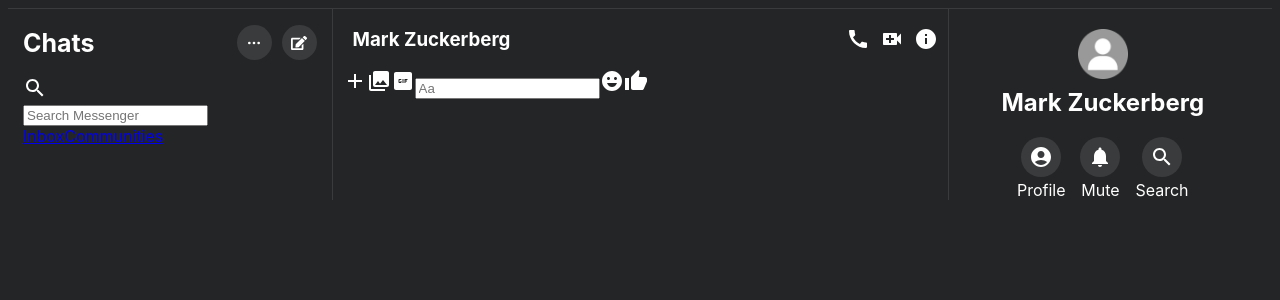
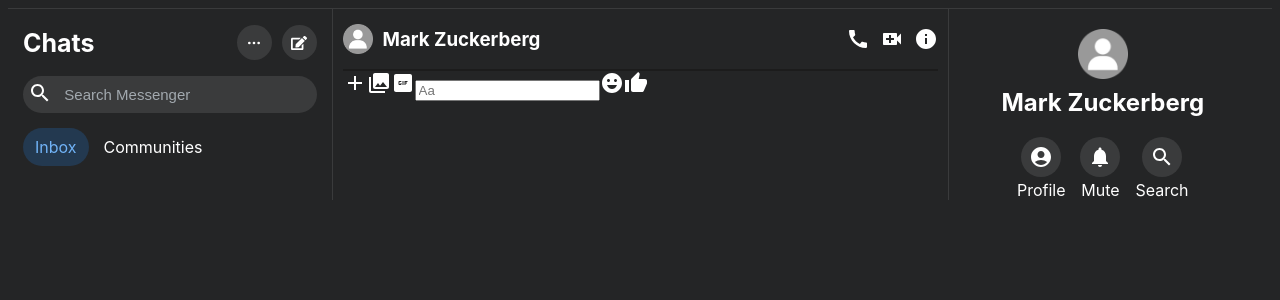
Before and after one commit to Rahulfordev/react-messenger-app, a React (Vite) app: page / in a window 1280 px wide. Shown: the top 300 px of the page. Built offline with nearby package versions, Linux system fonts and the light colour scheme.

Commit message:
style add

```diff
--- a/src/App.css
+++ b/src/App.css
@@ -47,6 +47,51 @@
   justify-content: center;
 }
 
+.left__search--items {
+  background-color: #3a3b3c;
+  border-radius: 20px;
+  display: flex;
+  align-items: center;
+  justify-content: center;
+}
+
+.left__search--items input {
+  background-color: transparent;
+  font-size: 15px;
+  border: none;
+  outline: none;
+}
+
+.left__search--items input[type="text"] {
+  width: 80%;
+  color: #fff;
+  padding: 10px 12px;
+}
+
+.left__search--items input::-webkit-input-placeholder {
+  font-size: 15px;
+  color: #a2a9af;
+}
+
+.left__message--items {
+  display: flex;
+  gap: 15px;
+  margin-top: 15px;
+  align-items: center;
+}
+
+.active {
+  text-decoration: none;
+  color: #fff;
+}
+
+.indox {
+  background-color: #233950;
+  color: #71b3f7;
+  padding: 9px 12px;
+  border-radius: 20px;
+}
+
 /* =====   message ==== */
 .message {
   border-left: 1px solid #3a3b3c;
@@ -58,6 +103,7 @@
   display: flex;
   align-items: center;
   justify-content: space-between;
+  border-bottom: 2px solid #1c1c1c;
 }
 
 .message__nav--users {
--- a/src/components/LeftNavbar.jsx
+++ b/src/components/LeftNavbar.jsx
@@ -25,14 +25,14 @@
         </div>
 
         <div className="left__search--items">
-          <div>
+          <div className="left__search--icon">
             <SearchIcon />
           </div>
           <input type="text" placeholder="Search Messenger" />
         </div>
 
         <div className="left__message--items">
-          <NavLink>Inbox</NavLink>
+          <NavLink className="indox">Inbox</NavLink>
           <NavLink>Communities</NavLink>
         </div>
 
--- a/src/components/Message.jsx
+++ b/src/components/Message.jsx
@@ -11,7 +11,7 @@
       <div>
         <div className="message__nav--items">
           <div className="message__nav--users">
-            <img width="0px" src={user} alt="message-user" />
+            <img width="30px" src={user} alt="message-user" />
             <h3>Mark Zuckerberg</h3>
           </div>
 
```
